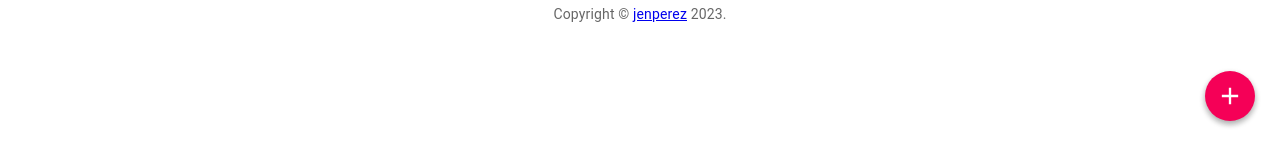
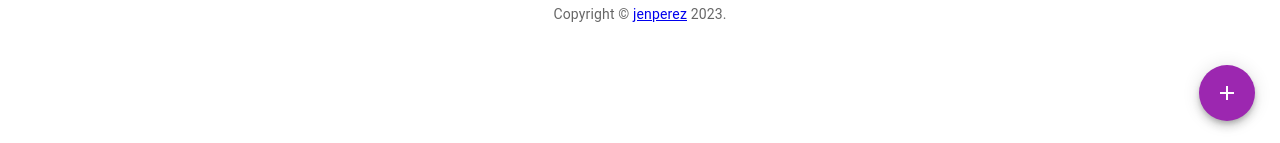
Before and after one commit to jenperez613/my_reads_react_nanodegree, a React (Create React App) app: page / in a window 1280 px wide. Shown: the part 654-797 px from the top of the page. Built offline with nearby package versions, Linux system fonts and the light colour scheme; no server answers.

Commit message:
adding search terms

```diff
--- a/src/App.css
+++ b/src/App.css
@@ -44,26 +44,6 @@ body,
 }
 .bookshelf-books {
   text-align: center;
-}
-
-.open-search {
-  position: fixed;
-  right: 25px;
-  bottom: 25px;
-}
-.open-search a {
-  display: block;
-  width: 50px;
-  height: 50px;
-  border-radius: 50%;
-  background: #f50057;
-  background-image: url('./icons/add.svg');
-  background-repeat: no-repeat;
-  background-position: center;
-  background-size: 28px;
-  box-shadow: 0 3px 6px rgba(0, 0, 0, 0.16),
-    0 3px 6px rgba(0, 0, 0, 0.23);
-  font-size: 0;
 }
 
 /* search page */
@@ -152,15 +132,13 @@ body,
   width: 40px;
   height: 40px;
   border-radius: 50%;
-  background: #f50057;
-  background-image: url('./icons/arrow-drop-down.svg');
   background-repeat: no-repeat;
   background-position: center;
   background-size: 20px;
   box-shadow: 0 3px 6px rgba(0, 0, 0, 0.16),
     0 3px 6px rgba(0, 0, 0, 0.23);
 }
-.book-shelf-changer select {
+.book-shelf-changer-select {
   width: 100%;
   height: 100%;
   opacity: 0;
@@ -198,3 +176,9 @@ body,
   text-align: center;
   padding: 20px 0;
 }
+
+.fabStyle {
+  position: 'absolute';
+  bottom: 16;
+  right: 16;
+};
--- a/src/components/Book.js
+++ b/src/components/Book.js
@@ -1,5 +1,7 @@
+import { Fab, NativeSelect } from '@mui/material';
 import React from 'react';
 import { useNavigate } from 'react-router-dom';
+import ExpandMoreIcon from '@mui/icons-material/ExpandMore';
 
 const Book = ({
   book,
@@ -36,10 +38,22 @@ const Book = ({
             height: 193,
             backgroundImage: `url(${book.imageLinks?.thumbnail})`,
           }}></div>
-        <div className='book-shelf-changer'>
-          <select
+        <Fab
+          component={NativeSelect}
+          color='secondary'
+          aria-label='change shelf'
+          sx={{
+            position: 'absolute',
+            right: '0',
+            bottom: '-10px',
+            width: '40px',
+            height: '40px',
+            borderRadius: '50%',
+          }}>
+          <NativeSelect
             defaultValue={shelf || book.shelf ? book.shelf : 'none'}
-            onChange={onSelectChange}>
+            onChange={onSelectChange}
+            IconComponent={ExpandMoreIcon}>
             <option value='move' disabled>
               Move to...
             </option>
@@ -49,8 +63,8 @@ const Book = ({
             <option value='wantToRead'>Want to Read</option>
             <option value='read'>Finished Reading</option>
             <option value='none'>None</option>
-          </select>
-        </div>
+          </NativeSelect>
+        </Fab>
       </div>
       <div className='book-title'>{book.title}</div>
       <div className='book-authors'>
--- a/src/components/Bookshelves.js
+++ b/src/components/Bookshelves.js
@@ -1,10 +1,11 @@
 import React from 'react';
 import { Link } from 'react-router-dom';
+import '../App.css';
 import Shelf from './Shelf';
 import Header from './Header';
-import Divider from '@mui/material/Divider';
-import Footer from './Footer'
-import SearchIcon from '@mui/icons-material/Search';
+import Footer from './Footer';
+import Fab from '@mui/material/Fab';
+import AddIcon from '@mui/icons-material/Add';
 
 const Bookshelves = ({ allBooks, shelf, updateShelf }) => {
   const currentlyReading = allBooks.filter(
@@ -17,7 +18,7 @@ const Bookshelves = ({ allBooks, shelf, updateShelf }) => {
 
   return (
     <div>
-      <Header/>
+      <Header />
 
       <div className='list-books'>
         <div className='list-books-content'>
@@ -38,13 +39,21 @@ const Bookshelves = ({ allBooks, shelf, updateShelf }) => {
               updateShelf={updateShelf}
             />
           </div>
-        <div className='open-search'>
-          <Link to='/search' className='open-search'>
-          </Link>
+          <Fab
+            component={Link}
+            to='/search'
+            aria-label='add'
+            color='secondary'
+            sx={{
+              position: 'fixed',
+              right: '25px',
+              bottom: '25px',
+            }}>
+            <AddIcon />
+          </Fab>
         </div>
       </div>
-      </div>
-      <Footer/>
+      <Footer />
     </div>
   );
 };
--- a/src/components/Header.js
+++ b/src/components/Header.js
@@ -1,61 +1,14 @@
 import MenuBookIcon from '@mui/icons-material/MenuBook';
-import SearchIcon from '@mui/icons-material/Search';
 import AppBar from '@mui/material/AppBar';
 import CssBaseline from '@mui/material/CssBaseline';
-import InputBase from '@mui/material/InputBase';
 import Toolbar from '@mui/material/Toolbar';
 import Typography from '@mui/material/Typography';
-import {
-  ThemeProvider,
-  alpha,
-  createTheme,
-  styled,
-} from '@mui/material/styles';
+import {ThemeProvider, createTheme} from '@mui/material/styles';
 import React from 'react';
-import { Link } from 'react-router-dom';
 
 const theme = createTheme();
 
-const Search = styled('div')(({ theme }) => ({
-  position: 'relative',
-  borderRadius: theme.shape.borderRadius,
-  backgroundColor: alpha(theme.palette.common.white, 0.15),
-  '&:hover': {
-    backgroundColor: alpha(theme.palette.common.white, 0.25),
-  },
-  marginLeft: 0,
-  width: '100%',
-  [theme.breakpoints.up('sm')]: {
-    marginLeft: theme.spacing(1),
-    width: 'auto',
-  },
-}));
-
-const SearchIconWrapper = styled('div')(({ theme }) => ({
-  padding: theme.spacing(0, 2),
-  height: '100%',
-  position: 'absolute',
-  pointerEvents: 'none',
-  display: 'flex',
-  alignItems: 'center',
-  justifyContent: 'center',
-}));
-
-const StyledInputBase = styled(InputBase)(({ theme }) => ({
-  color: 'inherit',
-  '& .MuiInputBase-input': {
-    padding: theme.spacing(1, 1, 1, 0),
-    paddingLeft: `calc(1em + ${theme.spacing(4)})`,
-    transition: theme.transitions.create('width'),
-    width: '100%',
-    [theme.breakpoints.up('sm')]: {
-      width: '12ch',
-      '&:focus': {
-        width: '20ch',
-      },
-    },
-  },
-}));
+/*  */
 
 const Header = () => {
   return (
```
Also changed, not shown: 2 other files (tests, documents, lock files or other folders). Lines whose indentation alone changed are shown as unchanged.
